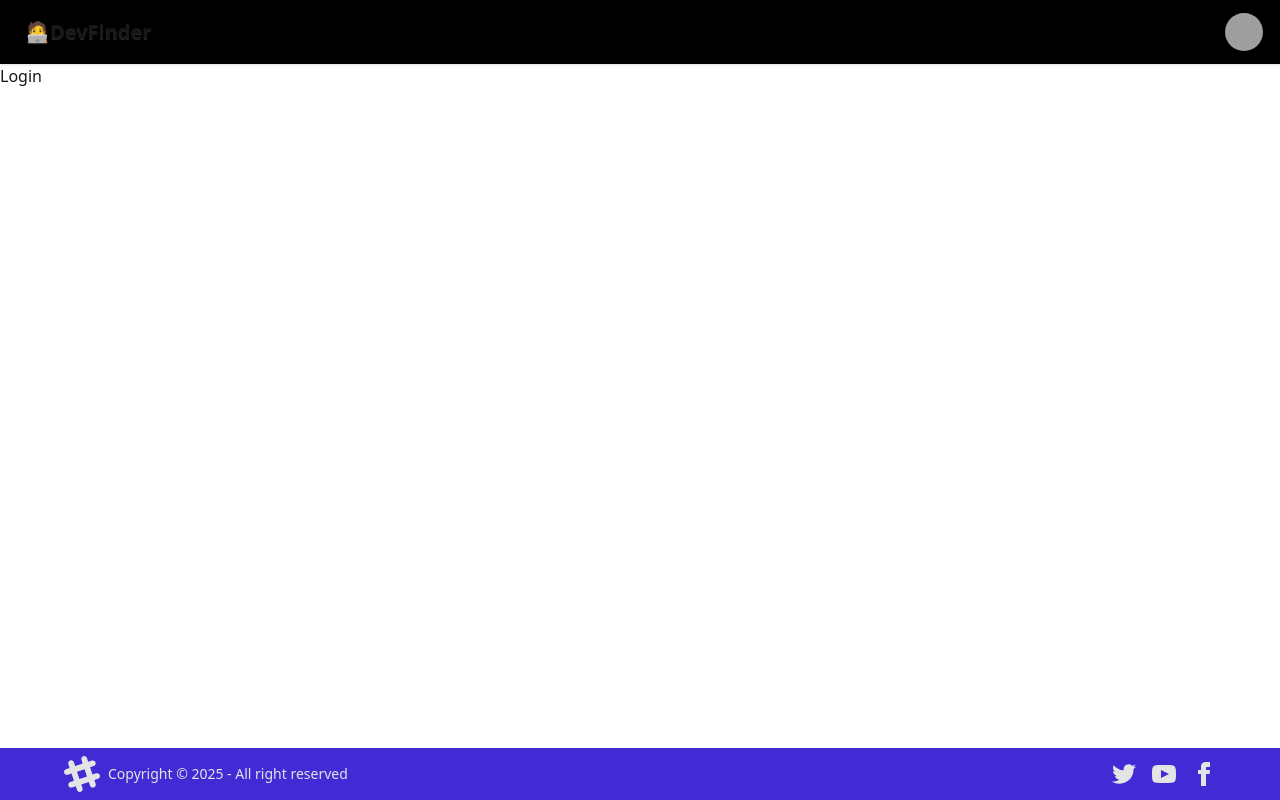
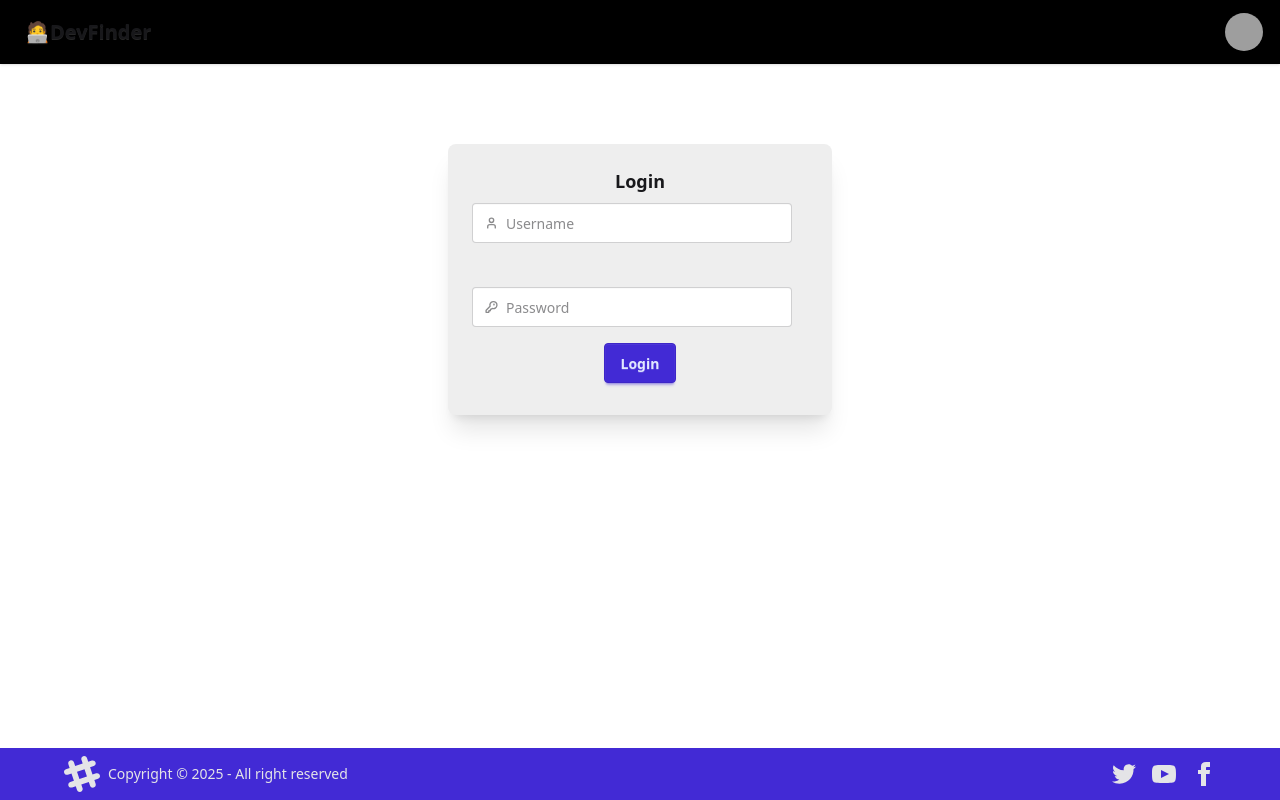
Before and after one commit to Saha-7/DevFinder-UI, a React (Vite) app: page /login in a window 1280 px wide. Built offline with nearby package versions, Linux system fonts and the light colour scheme; grey boxes are pictures that could not be loaded.

Commit message:
Login UI & axios setup

```diff
--- a/package.json
+++ b/package.json
@@ -10,6 +10,7 @@
     "preview": "vite preview"
   },
   "dependencies": {
+    "axios": "^1.10.0",
     "react-dom": "^19.1.0",
     "react-router-dom": "^7.7.0"
   },
--- a/src/components/Login.jsx
+++ b/src/components/Login.jsx
@@ -1,11 +1,107 @@
-import React from 'react'
+import axios from "axios";
+import React, { useState } from "react";
 
 const Login = () => {
+  const [emailId, setEmailId] = useState("")
+  const [password, setPassword] = useState("");
+  const handlelogin = async() =>{
+    try{
+      const res =await axios.post("http://localhost:3000/login",{
+        emailId,
+        password
+      })
+    }catch(err){
+      console.error("Login failed", err);
+  }
+}
   return (
-    <div>
-      <h1>Login</h1>
+    <div className="flex justify-center my-20">
+      <div className="card bg-base-300 w-96 shadow-xl">
+        <div className="card-body">
+          <h2 className="card-title flex justify-center">Login</h2>
+          <div>
+            <label className="input validator ">
+              <svg
+                className="h-[1em] opacity-50"
+                xmlns="http://www.w3.org/2000/svg"
+                viewBox="0 0 24 24"
+              >
+                <g
+                  strokeLinejoin="round"
+                  strokeLinecap="round"
+                  strokeWidth="2.5"
+                  fill="none"
+                  stroke="currentColor"
+                >
+                  <path d="M19 21v-2a4 4 0 0 0-4-4H9a4 4 0 0 0-4 4v2"></path>
+                  <circle cx="12" cy="7" r="4"></circle>
+                </g>
+              </svg>
+              <input
+                type="text"
+                value={emailId}
+                onChange={(e)=>setEmailId(e.target.value)}
+                required
+                placeholder="Username"
+                pattern="[A-Za-z][A-Za-z0-9\-]*"
+                minlength="3"
+                maxlength="30"
+                title="Only letters, numbers or dash"
+              />
+            </label>
+            <p className="validator-hint">
+              Must be 3 to 30 characters
+              <br />
+              containing only letters, numbers or dash
+            </p>
+            <label className="input validator">
+              <svg
+                className="h-[1em] opacity-50"
+                xmlns="http://www.w3.org/2000/svg"
+                viewBox="0 0 24 24"
+              >
+                <g
+                  strokeLinejoin="round"
+                  strokeLinecap="round"
+                  strokeWidth="2.5"
+                  fill="none"
+                  stroke="currentColor"
+                >
+                  <path d="M2.586 17.414A2 2 0 0 0 2 18.828V21a1 1 0 0 0 1 1h3a1 1 0 0 0 1-1v-1a1 1 0 0 1 1-1h1a1 1 0 0 0 1-1v-1a1 1 0 0 1 1-1h.172a2 2 0 0 0 1.414-.586l.814-.814a6.5 6.5 0 1 0-4-4z"></path>
+                  <circle
+                    cx="16.5"
+                    cy="7.5"
+                    r=".5"
+                    fill="currentColor"
+                  ></circle>
+                </g>
+              </svg>
+              <input
+                type="password"
+                value={password}
+                onChange={(e)=>setPassword(e.target.value)}
+                required
+                placeholder="Password"
+                minlength="8"
+                pattern="(?=.*\d)(?=.*[a-z])(?=.*[A-Z]).{8,}"
+                title="Must be more than 8 characters, including number, lowercase letter, uppercase letter"
+              />
+            </label>
+            <p className="validator-hint hidden">
+              Must be more than 8 characters, including
+              <br />
+              At least one number <br />
+              At least one lowercase letter <br />
+              At least one uppercase letter
+            </p>
+          </div>
+          <div className="card-actions justify-center my-2">
+            <button className="btn btn-primary" onClick={handlelogin}>Login</button>
+          </div>
+        </div>
+      </div>
     </div>
-  )
-}
+  );
+};
 
-export default Login
+export default Login;
```
Also changed, not shown: 1 other file (tests, documents, lock files or other folders).
